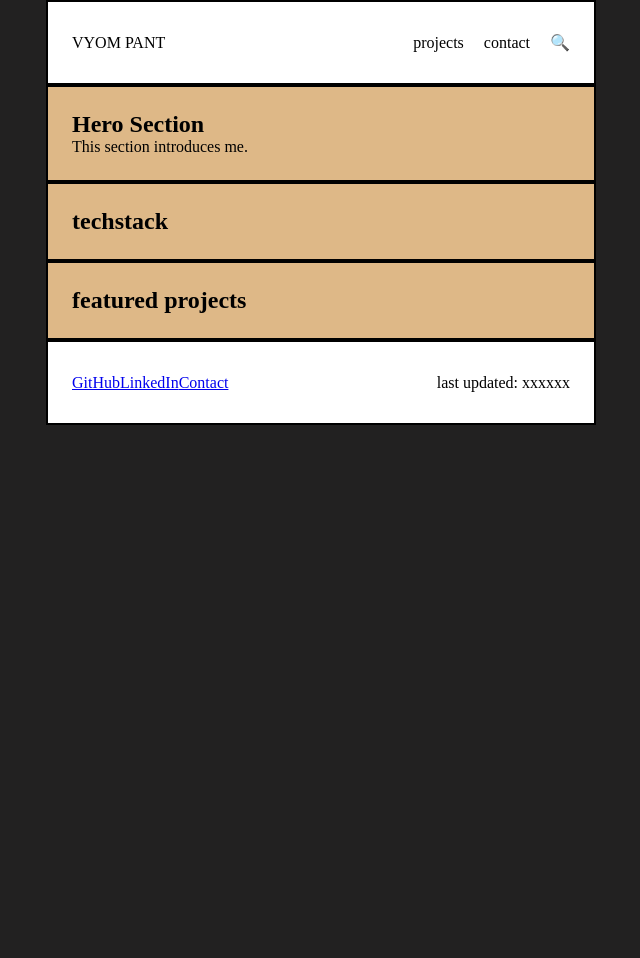
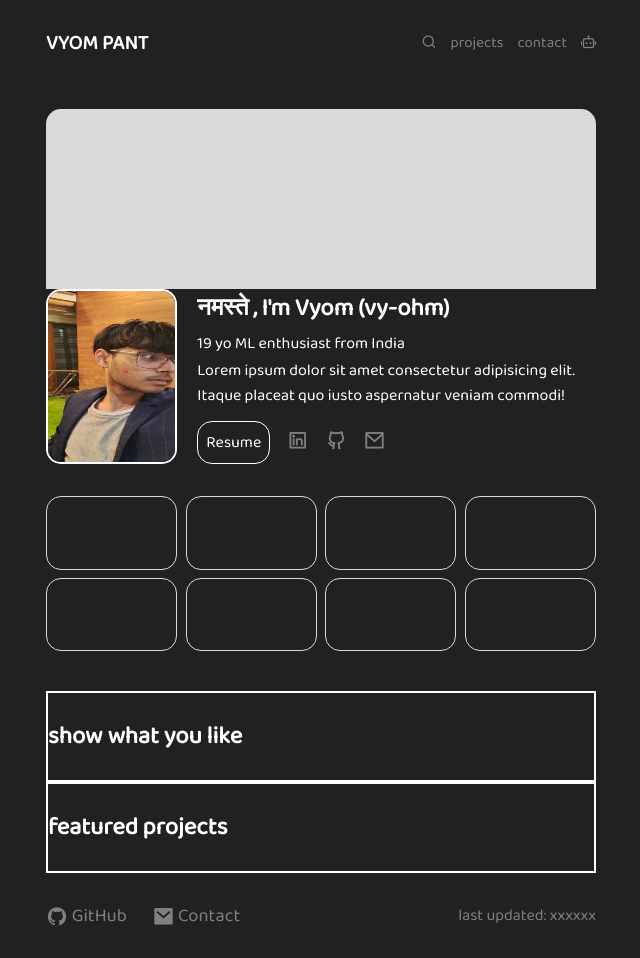
Before and after one commit to whyom17/vyom-space, a plain HTML site: page index.html in a window 1280 px wide. Shown: the whole page, without its empty margins (319-959 px from the left). Before the commit the page ends 800 px from the top, so only its background shows below. Drawn offline with nearby package versions, Linux system fonts and the light colour scheme.

Commit message:
add font and improved layout

```diff
--- a/index.html
+++ b/index.html
@@ -5,25 +5,51 @@
     <meta name="viewport" content="width=\, initial-scale=1.0">
     <title>Vyom's Portfolio</title>
     <link rel="stylesheet" href="style/main.css">
+    <link href="https://fonts.googleapis.com/css2?family=Baloo+2&display=swap" rel="stylesheet">
+    <!-- <link href="https://fonts.googleapis.com/css2?family=Inter:wght@400;600;700&display=swap" rel="stylesheet"> -->
+    <link href="https://cdn.jsdelivr.net/npm/remixicon@4.5.0/fonts/remixicon.css" rel="stylesheet"/>
 </head>
 <body>
     <header>
         <nav id="nav-top">
-            <div id="home" >VYOM PANT</div>
+            <div id="home" style="font-weight: bold; font-size: 20px;">VYOM PANT</div>
+            <div ><i id="search" class="ri-search-line"></i></div>
             <div id="projects">projects</div>
             <div id="contact">contact</div>
-            <div id="search">🔍</div>
+            <div ><i id="chatbot-toggle" class="ri-robot-2-line"></i></div>
         </nav>
     </header>
 
     <main>
         <section id="hero">
-            <h1>Hero Section</h1>
-            <p>This section introduces me.</p>
+            <div id="map"> </div>
+            <div id="content">
+                <div id="profile-picture"><img src="/assets/images/my-picture.jpg" alt="Photo of Vyom"></div>
+                <div id="intro">
+                    <h1>नमस्ते , I'm Vyom (vy-ohm) </h1>
+                    <h4>19 yo ML enthusiast from India</h4>
+                    <p>Lorem ipsum dolor sit amet consectetur adipisicing elit. Itaque placeat quo iusto aspernatur veniam commodi!</p>
+                    <div id="links">
+                        <div id="resume">Resume</div>&nbsp;&nbsp;
+                        <div><a href="https://www.linkedin.com/in/vyom-pant/"><i class="ri-linkedin-box-line"></i></a></div> &nbsp;&nbsp;
+                        <div><a href="https://github.com/whyom17"><i class="ri-github-line"></i></a></div> &nbsp;&nbsp;
+                        <div><a href="mailto:whyom17@gmail.com"><i class="ri-mail-line"></i></a></div>
+                    </div>
         </section>
 
         <section id="tech">
-            <h1>techstack</h1>
+            <div class="tech-icons"></div>
+            <div class="tech-icons"></div>
+            <div class="tech-icons"></div>
+            <div class="tech-icons"></div>
+            <div class="tech-icons"></div>
+            <div class="tech-icons"></div>
+            <div class="tech-icons"></div>
+            <div class="tech-icons"></div>
+        </section>
+
+        <section id="showcase">
+            <h1>show what you like</h1>
         </section>
 
         <section id="my-projects">
@@ -34,10 +60,9 @@
 
     <footer>
         <nav id="nav-bottom">
-            <a href="https://github.com/whyom17">GitHub</a>
-            <a href="https://www.linkedin.com/in/vyom-pant/">LinkedIn</a>
-            <a href="mailto:whyom17@gmail.com">Contact</a>
-            <p style="margin-left:auto;">last updated: xxxxxx</p>
+            <a href="https://github.com/whyom17"><i id="btm-icons" class="ri-github-fill"><small>&nbsp;GitHub</small></i></a>&nbsp;&nbsp;&nbsp;&nbsp;&nbsp;&nbsp;&nbsp;&nbsp;
+            <a href="mailto:whyom17@gmail.com"><i id="btm-icons" class="ri-mail-fill"><small>&nbsp;Contact</small></i></a>
+            <p style="margin-left:auto;color: grey;">last updated: xxxxxx</p>
         </nav>
     </footer>
 
--- a/style/main.css
+++ b/style/main.css
@@ -2,20 +2,24 @@
     margin: 0%;
     padding: 0%;
     box-sizing: border-box;
+    color: white;
 }
 
 html,body{
+    font-family: 'Baloo 2', cursive;
     background-color: #222121;
     overscroll-behavior: none;
+}
+
+a {
+  text-decoration: none;
 }
 
 header{
     width: 550px;
     height:85px;
-    background-color: white;
     margin: auto;
-    border: 2px solid;
-    padding: 1.5rem;
+    padding: 1.5rem 0;
 }
 
 nav{
@@ -30,7 +34,6 @@ nav{
 
 main{
     width: 550px;
-    background-color: #222121;
     margin: auto;
 }
 
@@ -38,41 +41,144 @@ main{
     margin-right: auto;
 }
 
-#projects, #contact, #search{
-    margin-left: 20px;
+#projects, #contact, #search, #chatbot-toggle{
+    font-size: 15px;
+    margin-left: 14px;
+    color: grey;
+}
+
+#projects:hover, #contact:hover, #search:hover, #chatbot-toggle:hover{
+    color: #fff;
 }
 
 #hero{
     width: 100%;
-    background-color: burlywood;
     margin: auto;
+    padding-top: 1.5rem;
+}
+
+#map{
+    width: 100%;
+    height: 180px;
+    background-color: #dadada;
+    border-top-left-radius: 15px;
+    border-top-right-radius: 15px;
+
+}
+
+#content{
+    display: flex;
+}
+
+#profile-picture{
+    height: 175px;
+}
+
+#profile-picture img{
+    width: 131.25px;
+    height: 175px;
     border: 2px solid;
-    padding: 1.5rem;
+    border-radius: 15px;
+}
+
+#intro{
+    margin-left: 20px;
+    height: 175px;
+    display: flex;
+    flex-direction: column;
+    justify-content: space-between;
+}
+
+#intro h4{
+    font-weight: lighter;
+}
+
+#intro p{
+    margin-bottom: 10px;
+}
+
+#links{
+    display: flex;
+    align-items: center;
+    gap: 5px;
+}
+
+#resume{
+    border: 1px solid;
+    padding: 8px;
+    border-radius: 15px;
+}
+
+#resume:hover{
+    background-color: grey;
+}
+
+.ri-linkedin-box-line,.ri-github-line,.ri-mail-line{
+    font-size: 22px;
+    color: grey;
+}
+
+.ri-linkedin-box-line:hover,.ri-github-line:hover,.ri-mail-line:hover{
+    color: white;
 }
 
 #tech{
     width: 100%;
-    background-color: burlywood;
     margin: auto;
+    padding: 2rem 0;
+    display: flex;
+    justify-content: space-between;
+    flex-wrap: wrap;
+}
+
+.tech-icons{
+    width: 131px;
+    height: 73.6px;
+    border-radius: 15px;
+    margin-bottom: 0.5rem;
+    border: 1px solid #dadada;
+}
+
+#showcase{
+    width: 100%;
+    padding: 1.5rem 0;
     border: 2px solid;
-    padding: 1.5rem;
 }
 
 #my-projects{
     width: 100%;
-    background-color: burlywood;
     margin: auto;
+    padding: 1.5rem 0;
     border: 2px solid;
-    padding: 1.5rem;
 }
 
 footer{
     width: 550px;
     height: 85px;
-    background-color: white;
+    background-color: #222121;
     margin: auto;
-    border: 2px solid;
-    padding: 1.5rem;
+    padding: 1.5rem 0;
+
+}
+
+.ri-github-fill,.ri-mail-fill{
+    display: flex;
+    align-items: center;
+    font-size: 22px;
+    color: grey;
+}
+
+.ri-github-fill:hover,.ri-mail-fill:hover{
+    color: white;
+}
+
+small{
+    font-family: 'Baloo 2', cursive;
+    color: grey;
+}
+
+small:hover{
+    color: white;
 }
 
 @media (max-width:600px){
```
Also changed, not shown: assets/images/my-picture.jpg (added).
